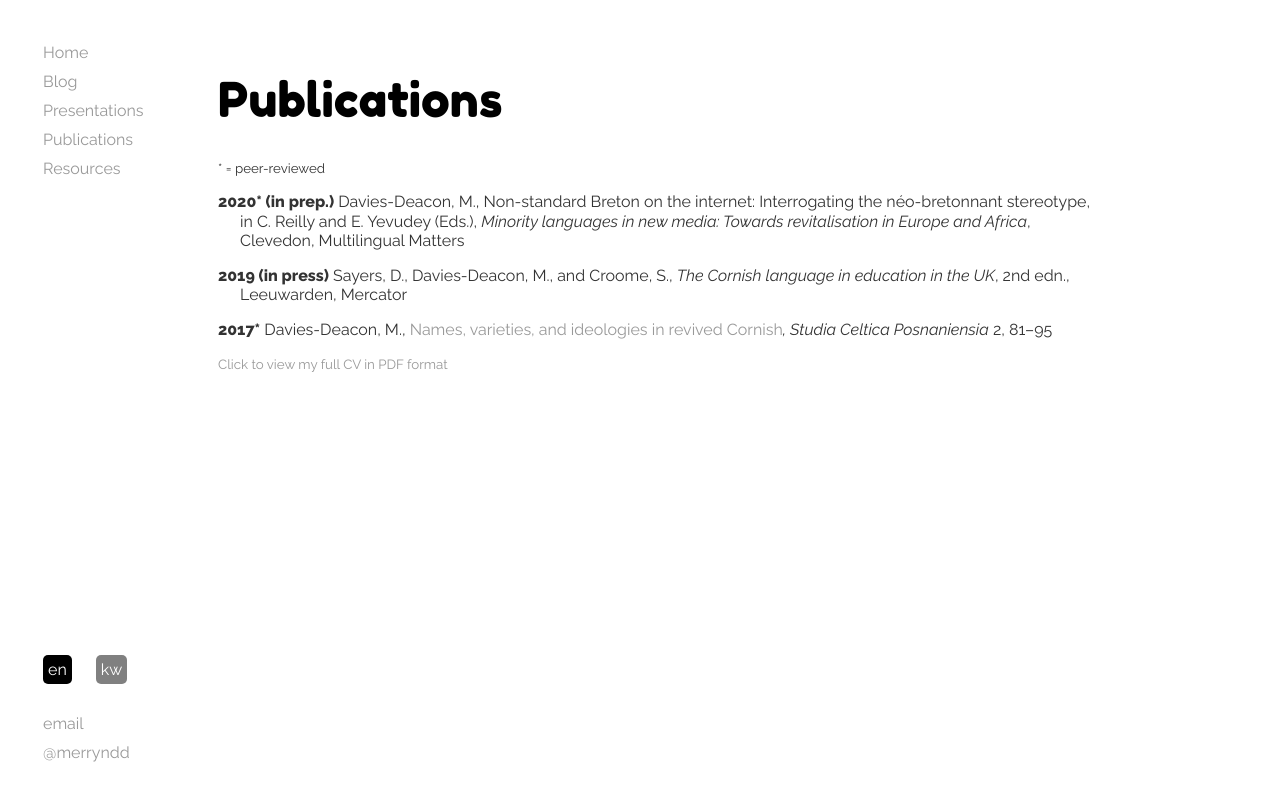
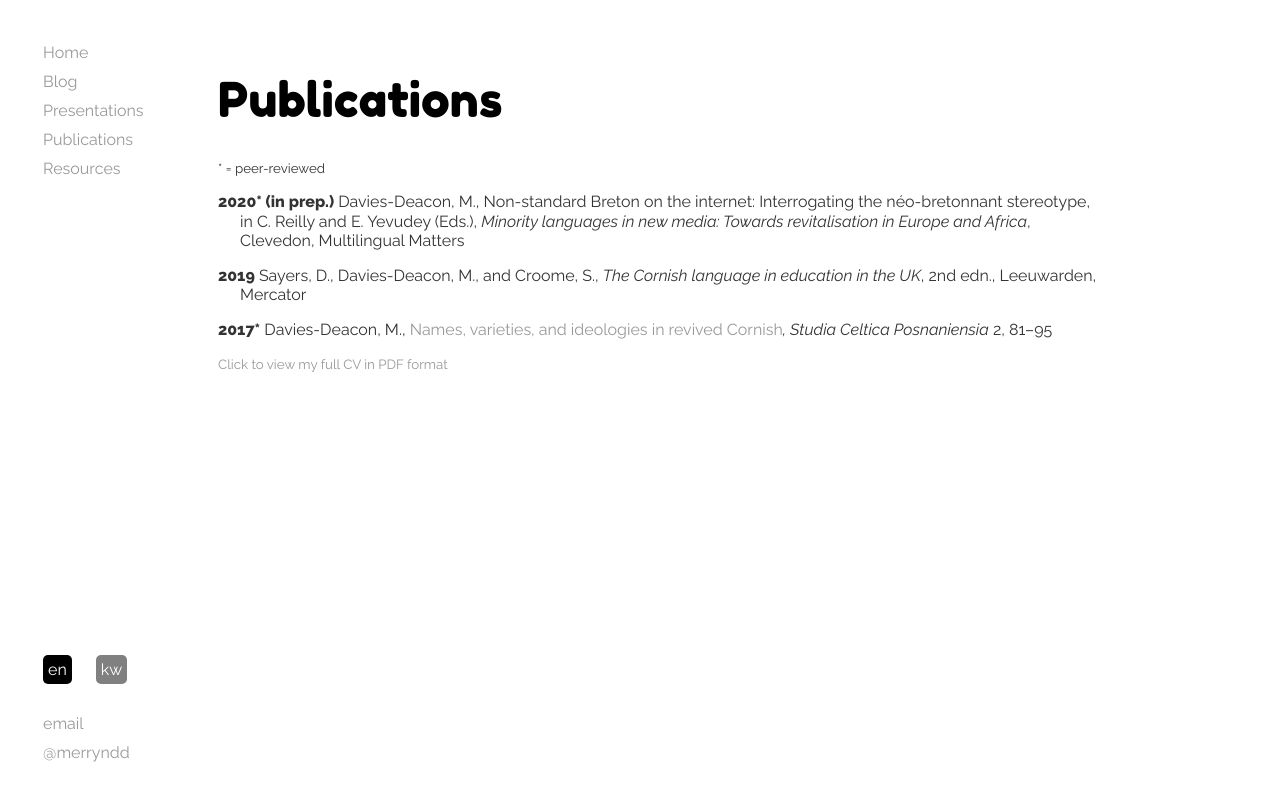
Before and after one commit to merryndd/merryndd.github.io, a Jekyll site: the page built from site/publications/index.html, in a window 1280 px wide. Shown: the top 801 px of the page. Built offline with Jekyll 4.4.1, drawn with Linux system fonts in a browser that asks for light colours; comment, search, counter and statistics services are not loaded.

Commit message:
Update for dossier publication

```diff
--- a/_includes/publicationlist.html
+++ b/_includes/publicationlist.html
@@ -21,7 +21,7 @@
 </div>
 <div class="kw">
     <h1>Dyllanjow</h1>
-    <p style="font-size:smaller">* = scrif jornal daswelys</p>
+    <p style="font-size:smaller">* = scrif daswelys</p>
         {% for post in site.categories.publications %}
             {% if post.type == "article" %}
                 <p class="bibentry">
--- a/site/publications/_posts/2019-11-01-corndossier.html
+++ b/site/publications/_posts/2019-11-01-corndossier.html
@@ -10,6 +10,4 @@ locationkw: Ljouwert
 publisher: Mercator
 editionen: 2nd
 editionkw: 2nd
-statusen: in press
-statuskw: dhe voas dyllys
 ---
```
Also changed, not shown: other parts of site/publications/_posts/2019-11-01-corndossier.html (+1 -1 lines).
